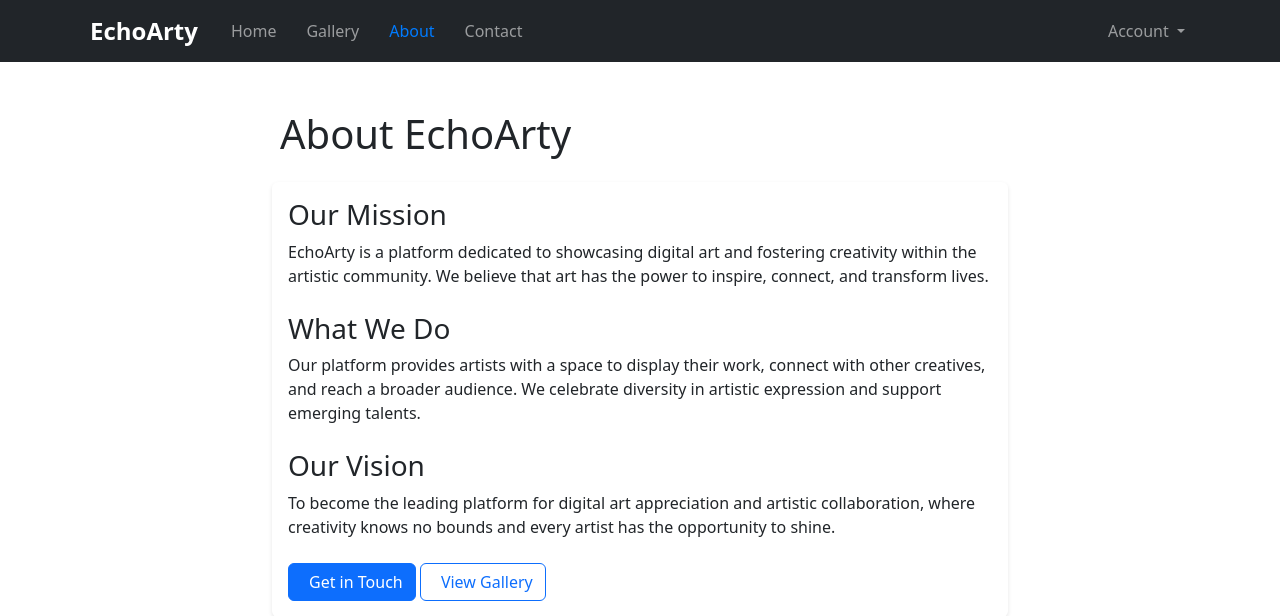
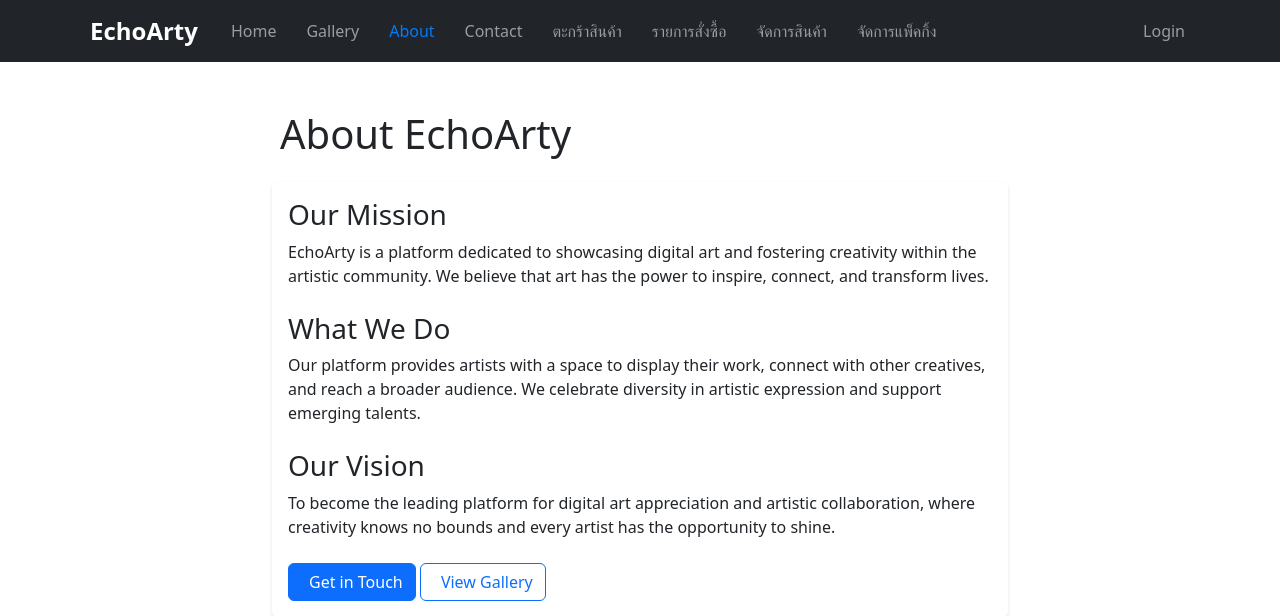
Before and after one commit to iPaonN/EchoArty, a Flask app: page /about in a window 1280 px wide. Shown: the top 616 px of the page. Run offline with Flask 3, Linux system fonts and the light colour scheme; some libraries are stand-ins or nearby versions.

Commit message:
Base html

```diff
--- a/templates/base.html
+++ b/templates/base.html
@@ -1,13 +1,19 @@
 <!DOCTYPE html>
 <html lang="en">
   <head>
-    <meta charset="UTF-8">
-    <meta name="viewport" content="width=device-width, initial-scale=1.0">
+    <meta charset="UTF-8" />
+    <meta name="viewport" content="width=device-width, initial-scale=1.0" />
     <title>{% block title %}EchoArty{% endblock %}</title>
     <!-- Bootstrap CSS -->
-    <link href="https://cdn.jsdelivr.net/npm/bootstrap@5.3.0/dist/css/bootstrap.min.css" rel="stylesheet">
+    <link
+      href="https://cdn.jsdelivr.net/npm/bootstrap@5.3.0/dist/css/bootstrap.min.css"
+      rel="stylesheet"
+    />
     <!-- Custom CSS -->
-    <link rel="stylesheet" href="{{ url_for('static', filename='css/style.css') }}">
+    <link
+      rel="stylesheet"
+      href="{{ url_for('static', filename='css/style.css') }}"
+    />
     {% block extra_css %}{% endblock %}
   </head>
   <body>
@@ -15,13 +21,23 @@
     <nav class="navbar navbar-expand-lg navbar-dark bg-dark">
       <div class="container">
         <!-- Brand/Logo -->
-            <a class="navbar-brand fw-bold" href="{{ url_for('home') if url_for else '/' }}">
+        <a
+          class="navbar-brand fw-bold"
+          href="{{ url_for('home') if url_for else '/' }}"
+        >
           <i class="fas fa-palette me-2"></i>EchoArty
         </a>
 
         <!-- Mobile Toggle Button -->
-            <button class="navbar-toggler" type="button" data-bs-toggle="collapse" data-bs-target="#navbarNav"
-                    aria-controls="navbarNav" aria-expanded="false" aria-label="Toggle navigation">
+        <button
+          class="navbar-toggler"
+          type="button"
+          data-bs-toggle="collapse"
+          data-bs-target="#navbarNav"
+          aria-controls="navbarNav"
+          aria-expanded="false"
+          aria-label="Toggle navigation"
+        >
           <span class="navbar-toggler-icon"></span>
         </button>
 
@@ -29,45 +45,111 @@
         <div class="collapse navbar-collapse" id="navbarNav">
           <ul class="navbar-nav me-auto">
             <li class="nav-item">
-                        <a class="nav-link {% if request.endpoint == 'home' %}active{% endif %}"
-                           href="{{ url_for('home') if url_for else '/' }}">
+              <a
+                class="nav-link {% if request.endpoint == 'home' %}active{% endif %}"
+                href="{{ url_for('home') if url_for else '/' }}"
+              >
                 <i class="fas fa-home me-1"></i>Home
               </a>
             </li>
             <li class="nav-item">
-                        <a class="nav-link {% if request.endpoint == 'gallery' %}active{% endif %}"
-                           href="{{ url_for('gallery') if url_for else '/gallery' }}">
+              <a
+                class="nav-link {% if request.endpoint == 'gallery' %}active{% endif %}"
+                href="{{ url_for('gallery') if url_for else '/gallery' }}"
+              >
                 <i class="fas fa-images me-1"></i>Gallery
               </a>
             </li>
             <li class="nav-item">
-                        <a class="nav-link {% if request.endpoint == 'about' %}active{% endif %}"
-                           href="{{ url_for('about') if url_for else '/about' }}">
+              <a
+                class="nav-link {% if request.endpoint == 'about' %}active{% endif %}"
+                href="{{ url_for('about') if url_for else '/about' }}"
+              >
                 <i class="fas fa-info-circle me-1"></i>About
               </a>
             </li>
             <li class="nav-item">
-                        <a class="nav-link {% if request.endpoint == 'contact' %}active{% endif %}"
-                           href="{{ url_for('contact') if url_for else '/contact' }}">
+              <a
+                class="nav-link {% if request.endpoint == 'contact' %}active{% endif %}"
+                href="{{ url_for('contact') if url_for else '/contact' }}"
+              >
                 <i class="fas fa-envelope me-1"></i>Contact
+              </a>
+            </li>
+            <li class="nav-item">
+              <a
+                class="nav-link {% if request.endpoint == 'cart' %}active{% endif %}"
+                href="{{ url_for('cart') if url_for else '/cart' }}"
+              >
+                <i class="fas fa-shopping-cart me-1"></i>ตะกร้าสินค้า
+              </a>
+            </li>
+            <li class="nav-item">
+              <a
+                class="nav-link {% if request.endpoint == 'all_orders' %}active{% endif %}"
+                href="{{ url_for('all_orders') if url_for else '/orders' }}"
+              >
+                <i class="fas fa-list-alt me-1"></i>รายการสั่งซื้อ
+              </a>
+            </li>
+            <li class="nav-item">
+              <a
+                class="nav-link {% if request.endpoint == 'manage_products' %}active{% endif %}"
+                href="{{ url_for('manage_products') if url_for else '/manage-products' }}"
+              >
+                <i class="fas fa-boxes me-1"></i>จัดการสินค้า
+              </a>
+            </li>
+            <li class="nav-item">
+              <a
+                class="nav-link {% if request.endpoint == 'packing' %}active{% endif %}"
+                href="{{ url_for('packing') if url_for else '/packing' }}"
+              >
+                <i class="fas fa-box-open me-1"></i>จัดการแพ็คกิ้ง
               </a>
             </li>
           </ul>
 
           <!-- Right side navigation -->
           <ul class="navbar-nav">
+            {% if session.logged_in %}
             <li class="nav-item dropdown">
-                        <a class="nav-link dropdown-toggle" href="#" id="navbarDropdown" role="button"
-                           data-bs-toggle="dropdown" aria-expanded="false">
-                            <i class="fas fa-user me-1"></i>Account
+              <a
+                class="nav-link dropdown-toggle"
+                href="#"
+                id="navbarDropdown"
+                role="button"
+                data-bs-toggle="dropdown"
+                aria-expanded="false"
+              >
+                <i class="fas fa-user me-1"></i>{{ session.user_email }}
               </a>
               <ul class="dropdown-menu dropdown-menu-end">
-                            <li><a class="dropdown-item" href="#"><i class="fas fa-user-circle me-2"></i>Profile</a></li>
-                            <li><a class="dropdown-item" href="#"><i class="fas fa-cog me-2"></i>Settings</a></li>
-                            <li><hr class="dropdown-divider"></li>
-                            <li><a class="dropdown-item" href="#"><i class="fas fa-sign-out-alt me-2"></i>Logout</a></li>
+                <li>
+                  <a class="dropdown-item" href="#"
+                    ><i class="fas fa-user-circle me-2"></i>Profile</a
+                  >
+                </li>
+                <li>
+                  <a class="dropdown-item" href="#"
+                    ><i class="fas fa-cog me-2"></i>Settings</a
+                  >
+                </li>
+                <li><hr class="dropdown-divider" /></li>
+                <li>
+                  <a class="dropdown-item" href="{{ url_for('logout') }}"
+                    ><i class="fas fa-sign-out-alt me-2"></i>Logout</a
+                  >
+                </li>
               </ul>
             </li>
+            {% else %}
+            <li class="nav-item">
+              <a class="nav-link" href="{{ url_for('login') }}">
+                <i class="fas fa-sign-in-alt me-1"></i>Login
+              </a>
+            </li>
+            {% endif %}
           </ul>
         </div>
       </div>
@@ -75,7 +157,26 @@
 
     <!-- Main Content -->
     <main>
-        {% block content %}{% endblock %}
+      <!-- Flash Messages -->
+      {% with messages = get_flashed_messages(with_categories=true) %} {% if
+      messages %}
+      <div class="container mt-3">
+        {% for category, message in messages %}
+        <div
+          class="alert alert-{{ 'danger' if category == 'error' else 'success' if category == 'success' else 'info' }} alert-dismissible fade show"
+          role="alert"
+        >
+          {{ message }}
+          <button
+            type="button"
+            class="btn-close"
+            data-bs-dismiss="alert"
+            aria-label="Close"
+          ></button>
+        </div>
+        {% endfor %}
+      </div>
+      {% endif %} {% endwith %} {% block content %}{% endblock %}
     </main>
 
     <!-- Footer -->
@@ -86,9 +187,15 @@
             <p>&copy; 2025 EchoArty. All rights reserved.</p>
           </div>
           <div class="col-md-6 text-end">
-                    <a href="#" class="text-light me-3"><i class="fab fa-facebook"></i></a>
-                    <a href="#" class="text-light me-3"><i class="fab fa-twitter"></i></a>
-                    <a href="#" class="text-light me-3"><i class="fab fa-instagram"></i></a>
+            <a href="#" class="text-light me-3"
+              ><i class="fab fa-facebook"></i
+            ></a>
+            <a href="#" class="text-light me-3"
+              ><i class="fab fa-twitter"></i
+            ></a>
+            <a href="#" class="text-light me-3"
+              ><i class="fab fa-instagram"></i
+            ></a>
             <a href="#" class="text-light"><i class="fab fa-github"></i></a>
           </div>
         </div>
@@ -98,7 +205,10 @@
     <!-- Bootstrap JS -->
     <script src="https://cdn.jsdelivr.net/npm/bootstrap@5.3.0/dist/js/bootstrap.bundle.min.js"></script>
     <!-- Font Awesome -->
-    <script src="https://kit.fontawesome.com/your-fontawesome-kit.js" crossorigin="anonymous"></script>
+    <script
+      src="https://kit.fontawesome.com/your-fontawesome-kit.js"
+      crossorigin="anonymous"
+    ></script>
     <!-- Custom JS -->
     <script src="{{ url_for('static', filename='js/main.js') }}"></script>
     {% block extra_js %}{% endblock %}
```
Lines whose indentation alone changed are shown as unchanged.
